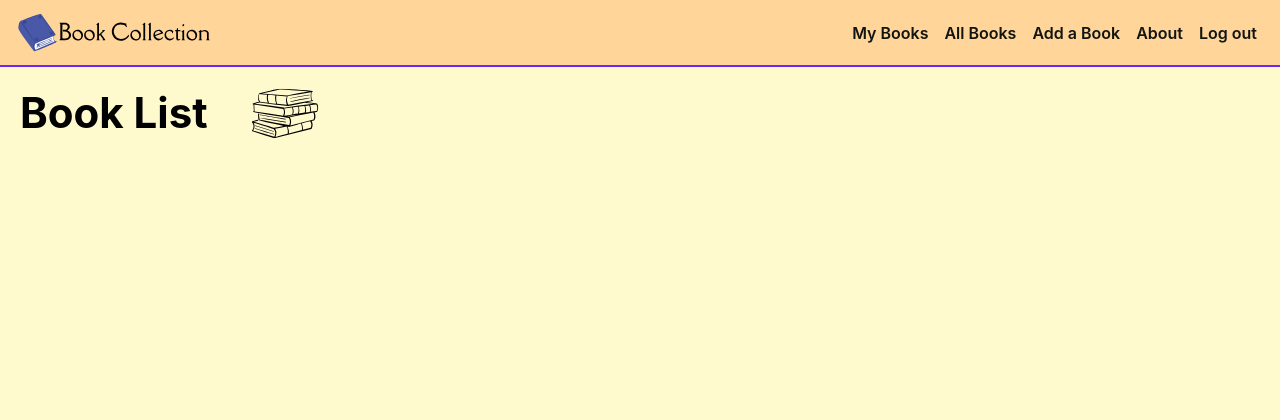
After one commit to mcohenfuentes/django-crud-app-book-collector, a Django app: page /books/all/ in a window 1280 px wide. The commit adds this page. Shown: the top 420 px of the page. Run offline with Django 5.2, Linux system fonts and the light colour scheme; the visitor is signed in with stand-in values (Sample User, id 1); data that the repository does not hold is empty.

Commit message:
added all books page and conditional logic

```diff
--- a/main_app/static/css/books/book-detail.css
+++ b/main_app/static/css/books/book-detail.css
@@ -52,7 +52,7 @@
 .book-details h2:nth-of-type(3),
 .book-details h2:nth-of-type(4) {
   font-size: var(--font-reg);
-  color: #555;
+  color: black;
   font-weight: bold;
   line-height: 1.6;
 }
--- a/main_app/templates/base.html
+++ b/main_app/templates/base.html
@@ -21,7 +21,8 @@
       <nav>
         <ul>
             {% if user.is_authenticated %}
-            <li><a href="{% url 'book-index' %}">All Books</a></li>
+            <li><a href="{% url 'book-index' %}">My Books</a></li>
+            <li><a href="{% url 'all-books' %}">All Books</a></li>
             <li><a href="{% url 'book-create' %}">Add a Book</a></li>
           <li><a href="{% url 'about' %}">About</a></li>
           <li>
--- /dev/null
+++ b/main_app/templates/books/all_books.html
@@ -0,0 +1,36 @@
+{% extends 'base.html' %} {% load static %} {% block head %}
+<link
+  rel="stylesheet"
+  href="{% static 'css/books/book-index.css' %}"
+/>
+{% endblock %} {% block content %}
+
+<section class="page-header">
+  <h1>Book List</h1>
+  <img
+    src="{% static 'books.svg' %}"
+    alt="A stack of books"
+  />
+
+</section>
+
+<section class="card-container">
+  {% for book in books %}
+  <div class="card">
+    <a href="{% url 'book-detail' book.id %}">
+    <div class="card-content">
+      <div class="card-img-container">
+        <img
+          src="{% static 'book1.svg' %}"
+          alt=""
+        />
+      </div>
+      <h2 class="card-title">{{ book.title }}</h2>
+      <p class="card-title">{{ book.author }}</p>
+    </div>
+    </a>
+  </div>
+  {% endfor %}
+</section>
+
+{% endblock %}
--- a/main_app/templates/books/detail.html
+++ b/main_app/templates/books/detail.html
@@ -13,10 +13,12 @@
       <h2 class="card-title">Author: {{ book.author }}</h2>
       <h2 class="card-title">Genre: {{ book.genre }}</h2>
       <h2 class="card-title">Description: {{ book.description }}</h2>
+      {% if book.user == request.user %}
       <div class="book-actions">
         <a href="{% url 'book-update' book.id %}" class="btn warn">Edit</a>
         <a href="{% url 'book-delete' book.id %}" class="btn danger">Delete</a>
       </div>
+      {% endif %}
     </div>
 </section>
 <section class="readings-container">
@@ -28,13 +30,13 @@
         alt="A book"
       />
     </div>
-    {% comment %} <h3>Add a Reading</h3> {% endcomment %}
-
+    {% if book.user == request.user %}
 <form action="{% url 'add-reading' book.id %}" method="post" class="subsection-content" autocomplete="off">
   {% csrf_token %}
   {{ reading_form.as_p }}
   <button type="submit" class="btn submit">Add To Reading Log</button>
 </form>
+{% endif %}
 <h3>Past Readings</h3>
 {% if book.reading_set.all.count %}
   <table>
--- a/main_app/urls.py
+++ b/main_app/urls.py
@@ -5,6 +5,7 @@ urlpatterns = [
     path('', views.Home.as_view(), name='home'),
     path('about/', views.about, name='about'),
     path('books/', views.book_index, name='book-index'),
+    path('books/all/', views.all_books, name='all-books'),
     path('books/<int:book_id>/', views.book_detail, name='book-detail'),
     path('books/create/', views.BookCreate.as_view(), name='book-create'),
     path('books/<int:pk>/update/', views.BookUpdate.as_view(), name='book-update'),
--- a/main_app/views.py
+++ b/main_app/views.py
@@ -14,6 +14,11 @@ from .forms import ReadingForm
 def book_index(request):
     books = Book.objects.filter(user=request.user)
     return render(request, 'books/index.html', {'books': books})
+
+@login_required
+def all_books(request):
+    books = Book.objects.all()
+    return render(request, 'books/all_books.html', {'books': books})
 
 class Home(LoginView):
     template_name = 'home.html'
```
